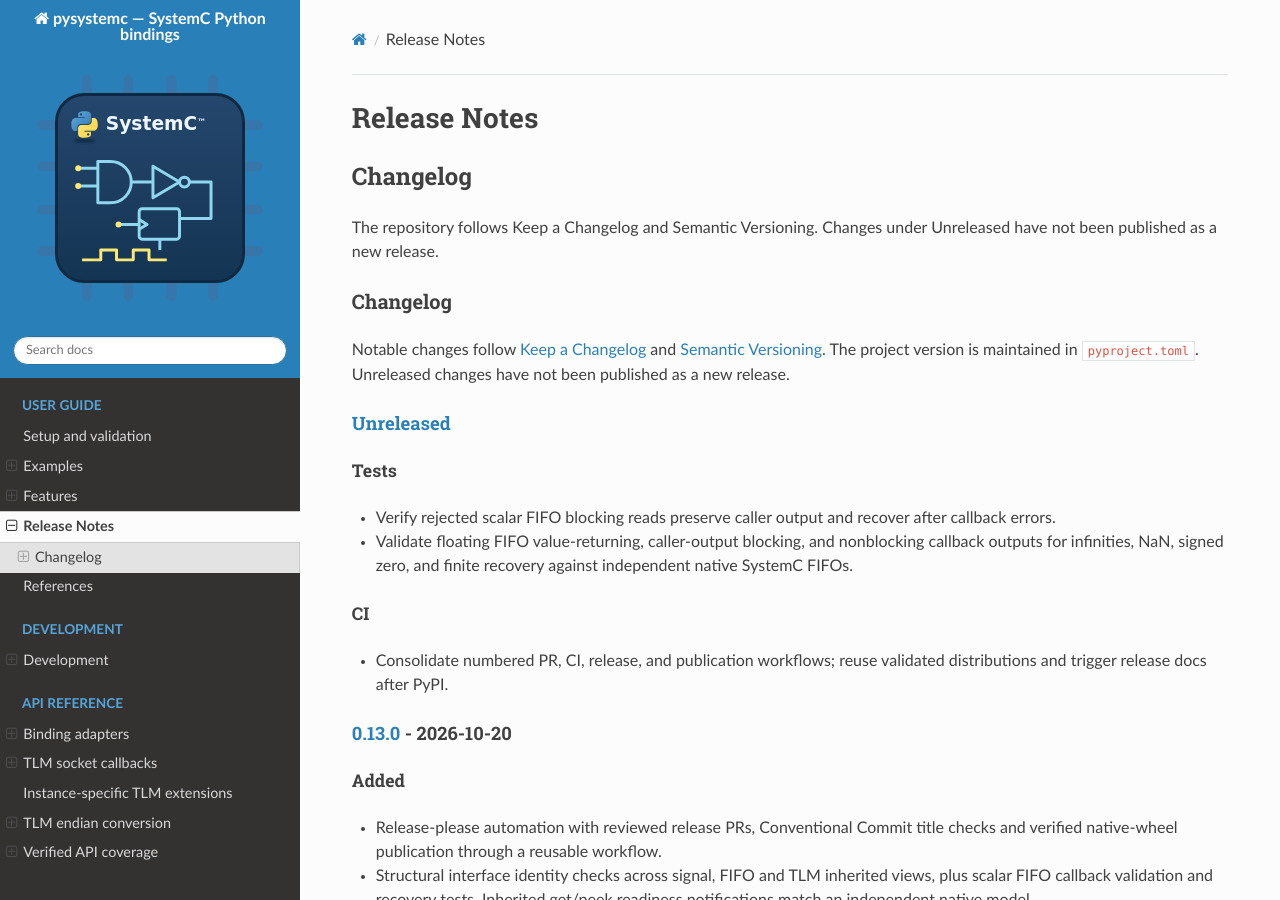
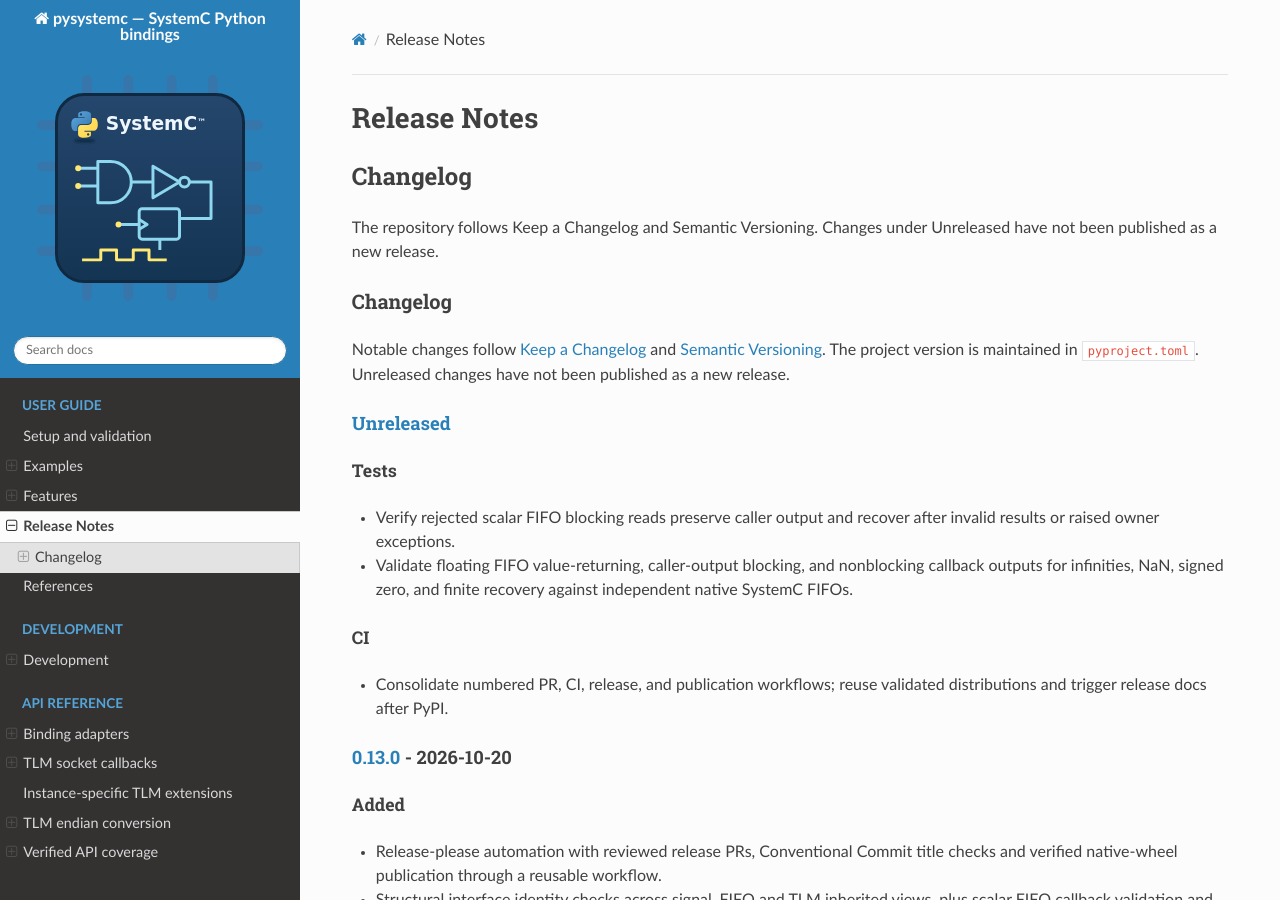
Before and after one commit to amal-khailtash/pysystemc, a Sphinx documentation site: the page built from docs/intro/release_notes.rst, in a window 1280 px wide and 900 px high. Built offline with Sphinx 7.4.7 and the Read the Docs theme 3.1.0, drawn with Linux system fonts in a browser that asks for light colours.

Commit message:
test: verify FIFO recovery after owner exceptions

```diff
--- a/CHANGELOG.md
+++ b/CHANGELOG.md
@@ -10,7 +10,7 @@ Notable changes follow [Keep a Changelog](https://keepachangelog.com/) and
 
 ### Tests
 
-- Verify rejected scalar FIFO blocking reads preserve caller output and recover after callback errors.
+- Verify rejected scalar FIFO blocking reads preserve caller output and recover after invalid results or raised owner exceptions.
 
 - Validate floating FIFO value-returning, caller-output blocking, and nonblocking callback outputs for infinities, NaN, signed zero, and finite recovery against independent native SystemC FIFOs.
 
--- a/docs/intro/features.rst
+++ b/docs/intro/features.rst
@@ -1129,4 +1129,5 @@ and native-reference matrices remain open.
 
 Rejected scalar FIFO reads preserve caller-owned output in both blocking and
 nonblocking paths for tested integer widths, bool, and floating types. Callback
-errors are cleared under the GIL before checking subsequent recovery.
+errors, including raised owner exceptions, are cleared under the GIL before
+checking subsequent recovery.
```
Also changed, not shown: 1 other file.
